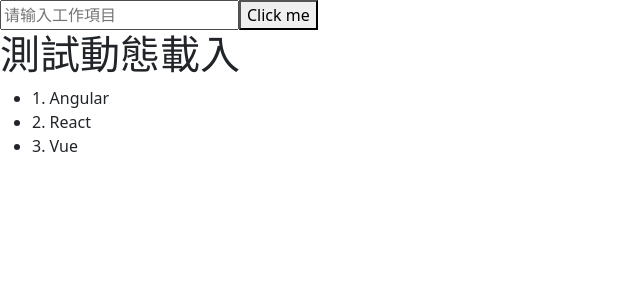
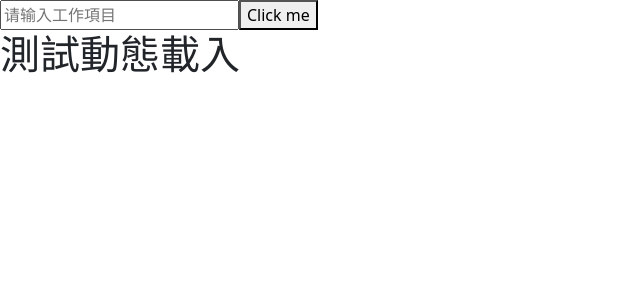
Before and after one commit to Chinococo/LearningAngular, an Angular app: page / in a window 1280 px wide. Shown: the top 300 px of the page, without its empty margins (0-640 px from the left). Built offline with nearby package versions, Linux system fonts and the light colour scheme.

Commit message:
額外引入程式執行

```diff
--- a/src/app/app.component.html
+++ b/src/app/app.component.html
@@ -24,8 +24,8 @@
 <button id="SubmitButton">Click me</button>
 <h1>測試動態載入</h1>
 <ul>
-  <li *ngFor="let item of items; index as i">
-    {{ i + 1 }}. {{ item }}
+  <li *ngFor="let item of todoLists;">
+    {{ item.task }}. {{ item.status }}
   </li>
 </ul>
 
--- a/src/app/app.component.ts
+++ b/src/app/app.component.ts
@@ -3,6 +3,8 @@ import {bootstrapApplication, Title} from '@angular/platform-browser';
 import { CommonModule } from '@angular/common'; // 确保导入 CommonModule
 import $ from 'jquery';
 import { Modal as BootstrapModal } from 'bootstrap';
+import "utils/todoListItem"
+import {addTask, todoLists} from './utils/todoListItem';
 @Component({
   selector: 'app-root',
   imports: [CommonModule], // 添加 CommonModule
@@ -12,7 +14,6 @@ import { Modal as BootstrapModal } from 'bootstrap';
 export class AppComponent implements OnInit{
   constructor(private titleService: Title) {}
   title:any = "LearningAngular";
-  items = ['Angular', 'React', 'Vue'];
     ngOnInit(): void {
       //元件初始化要加載的物件
       this.titleService.setTitle(this.title);
@@ -24,10 +25,12 @@ export class AppComponent implements OnInit{
         // 使用 jQuery 为按钮绑定事件
         $('#SubmitButton').on('click', () => {
           const value: string = $("#TodoDataInput").val() as string;
-          this.items.push(value);
+          addTask(value)
 
           //myModal.show(); // 显示模态框
         });
       }
     }
+
+  protected readonly todoLists = todoLists;
 }
--- /dev/null
+++ b/src/app/utils/todoListItem.ts
@@ -0,0 +1,17 @@
+export var todoLists: { task: string; status: boolean }[] = [];
+export function addTask(task: string) {
+  todoLists.push({ task, status: false }); // 默认状态为未完成
+}
+export function toggleTaskStatus(index: number) {
+  if (todoLists[index]) {
+    todoLists[index].status = !todoLists[index].status; // 切换状态
+  }
+}
+export function removeTask(index: number) {
+  if (index >= 0 && index < todoLists.length) {
+    todoLists.splice(index, 1); // 删除指定索引的任务
+  }
+}
+export function getTasks() {
+  return todoLists;
+}
--- a/tsconfig.json
+++ b/tsconfig.json
@@ -16,7 +16,11 @@
     "moduleResolution": "bundler",
     "importHelpers": true,
     "target": "ES2022",
-    "module": "ES2022"
+    "module": "ES2022",
+    "baseUrl": "./src",
+    "paths": {
+      "utils/*": ["app/utils/*"]
+    }
   },
   "angularCompilerOptions": {
     "enableI18nLegacyMessageIdFormat": false,
```
